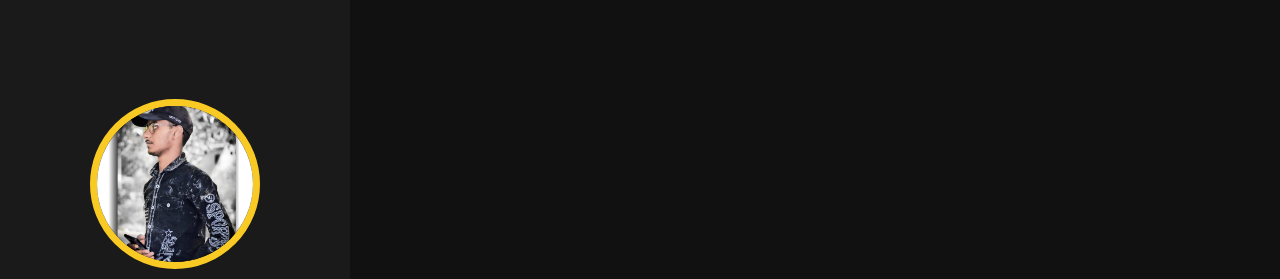
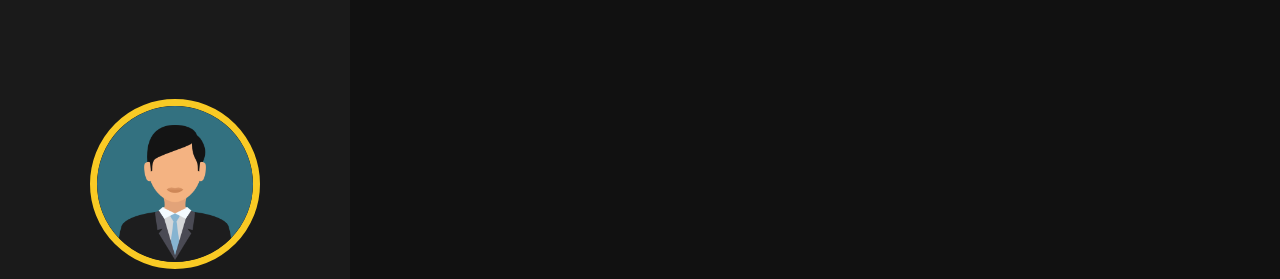
Before and after one commit to TaskyMask/myportfolio, a plain HTML site: page index.html in a window 1280 px wide. Shown: the top 279 px of the page. Drawn offline with nearby package versions, Linux system fonts and the light colour scheme.

Commit message:
Update index.html

```diff
--- a/index.html
+++ b/index.html
@@ -19,7 +19,7 @@
 
     <header>
       <div class="user">
-        <img src="1.jpeg" alt="" />
+        <img src="3.png" alt="" />
         <h3 class="name">Prarabdha Tiwari</h3>
         <p class="post">A Web developer</p>
       </div>
```
